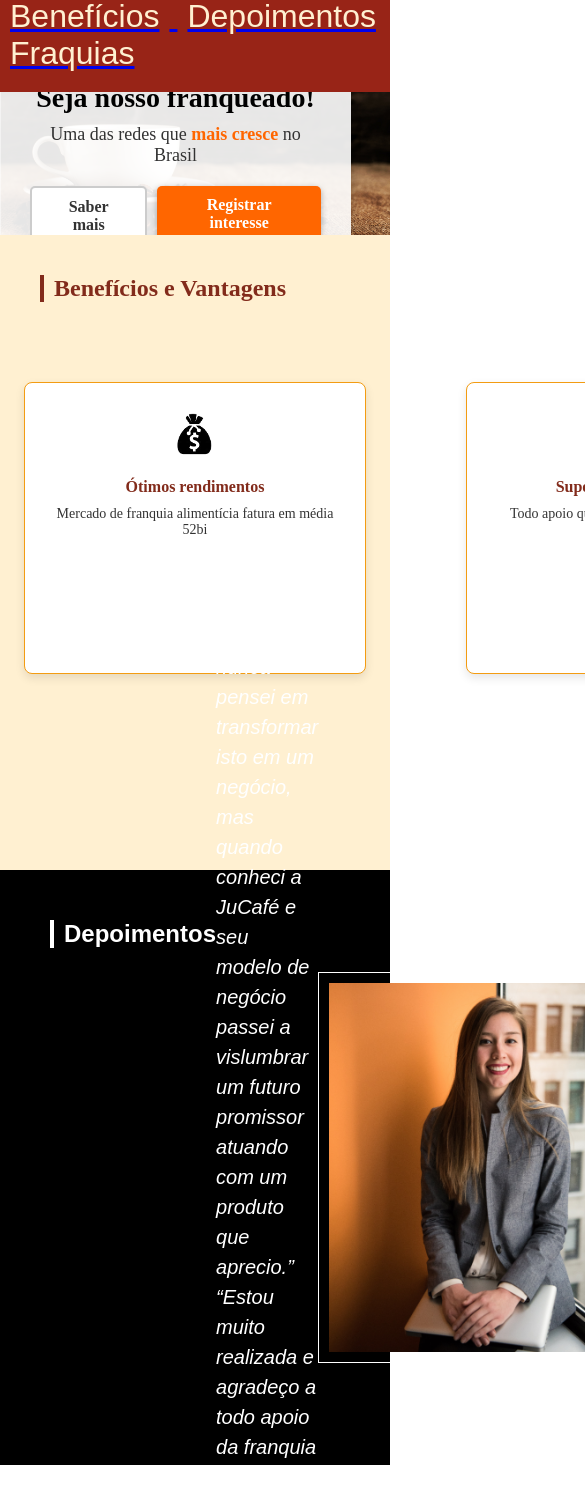
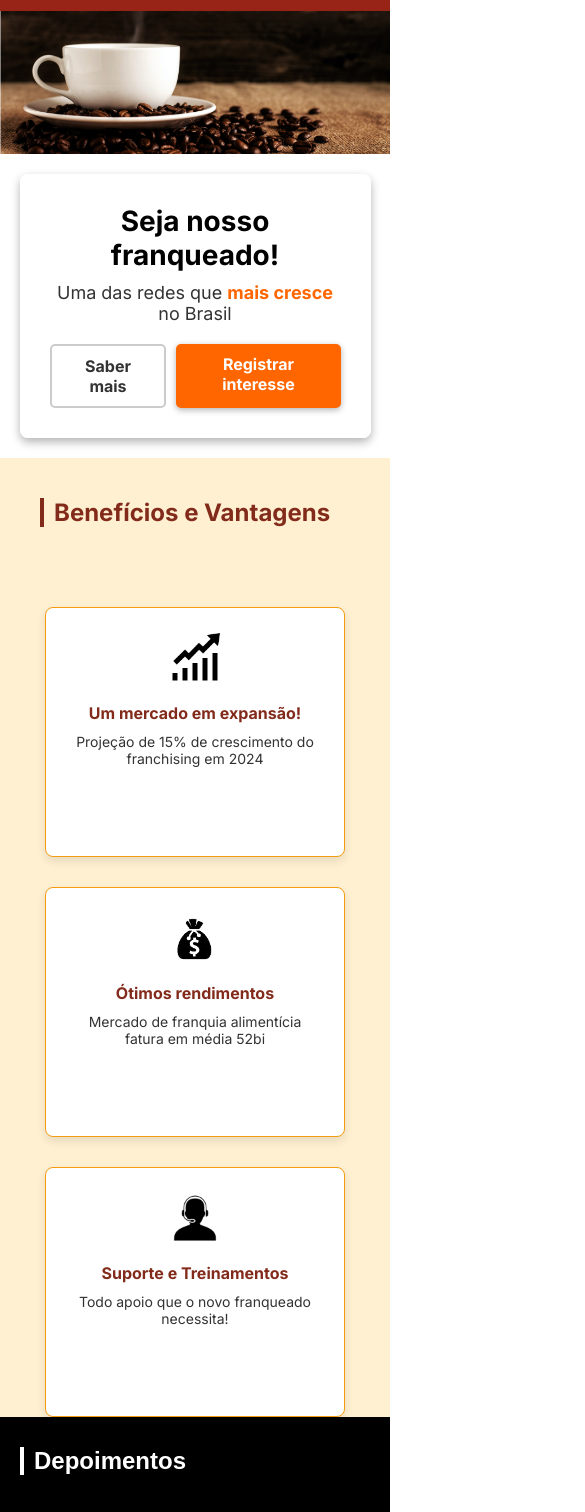
Before and after one commit to VGameleira/CafeteriaJu, a plain HTML site: page index.html in a window 390 px wide. Shown: the part 149-1661 px from the top of the page, 585 px wide, since content can reach past the window. Drawn offline with Linux system fonts and the light colour scheme; a web font is replaced by a local one.

Commit message:
melhorias de responsividade e experiência do usuário
Corrige bugs de layout, adiciona scroll suave e transições
em hover. Melhora adaptação mobile e flexibilidade do design.

```diff
--- a/index.html
+++ b/index.html
@@ -1,19 +1,14 @@
 <!DOCTYPE html>
 <html lang="pt-BR">
-
-
 <head>
     <meta charset="UTF-8">
     <meta name="viewport" content="width=device-width, initial-scale=1.0">
     <link rel="stylesheet" href="styles.css">
-    <script src="https://kit.fontawesome.com/ab63973773.js" crossorigin="anonymous" defer></script>
     <title>JuCafé</title>
 </head>
 
 <body>
     <header class="header">
-
-
         <div class="header__logo">
             <h1 class="header__title">Ju</h1>
             <span class="header__title--brown">Café</span>
@@ -28,7 +23,7 @@
                     <li class="nav__lista--itens">Depoimentos</li>
                 </a>
                 <a href="#ModeloNegocio">
-                    <li class="nav__lista--itens">Fraquias</li>
+                    <li class="nav__lista--itens">Franquias</li>
                 </a>
             </ul>
         </nav>
@@ -48,7 +43,6 @@
                 </div>
             </div>
         </section>
-
 
         <section id="Beneficios">
             <div class="beneficios-titulo">
@@ -76,9 +70,6 @@
             </div>
         </section>
 
-
-
-        </section>
         <section id="Depoimento">
             <div class="depoimento-titulo">
                 <h2>Depoimentos</h2>
@@ -86,12 +77,12 @@
 
             <div class="depoimento--fraqueado">
                 <article class="depoimento--franqueado-txt">
-                    <p>“Sempre gostei de café mas nunca pensei em transformar isto em um negócio, mas quando conheci a
+                    <p>"Sempre gostei de café mas nunca pensei em transformar isto em um negócio, mas quando conheci a
                         JuCafé e seu modelo de negócio passei a vislumbrar um futuro promissor atuando com um produto
-                        que aprecio.”</p>
+                        que aprecio."</p>
 
-                    <p>“Estou muito realizada e agradeço a todo apoio da franquia nesta relação construída com diálogo e
-                        confiança.”</p>
+                    <p>"Estou muito realizada e agradeço a todo apoio da franquia nesta relação construída com diálogo e
+                        confiança."</p>
                 </article>
                 <h3>Kamila Kaffman</h3>
                 <small>Franqueada - São Paulo SP</small>
@@ -160,5 +151,4 @@
     </footer>
 
 </body>
-
 </html>
--- a/styles.css
+++ b/styles.css
@@ -4,8 +4,8 @@
 * {
     margin: 0;
     padding: 0;
+    box-sizing: border-box;
 }
-
 
 :root {
     --cor-principal: #982417;
@@ -14,6 +14,15 @@
     --cor-quarta: #fff;
 }
 
+html {
+    scroll-behavior: smooth;
+}
+
+body {
+    font-family: 'Inter', sans-serif;
+}
+
+/* Header */
 header {
     width: 100%;
     height: auto;
@@ -25,8 +34,6 @@ header {
     gap: 12px;
 }
 
-
-
 .header__logo {
     display: flex;
 }
@@ -34,29 +41,22 @@ header {
 .header__title {
     color: var(--cor-secundaria);
     font-family: "Just me again down here", sans-serif;
-
     font-size: 100px;
 }
-
 
 .header__title--brown {
     color: rgba(241, 198, 112, 0.969);
     font-size: 100px;
     font-family: "Just me again down here", sans-serif;
-
 }
 
-/* Navegação  */
-
-
+/* Navegação */
 .nav__lista {
     list-style: none;
     padding: 0;
     margin: 0;
     font-size: 32px;
-
 }
-
 
 .nav__lista--itens {
     display: inline;
@@ -64,12 +64,18 @@ header {
     color: var(--cor-secundaria);
     font-family: "Lekton", sans-serif;
     font-size: 32px;
+    transition: transform 0.3s ease;
+}
 
+.nav__lista a {
+    text-decoration: none;
+}
 
+.nav__lista a:hover .nav__lista--itens {
+    transform: translateY(-2px);
 }
 
 /* Banner */
-
 .franqueado {
     position: relative;
     width: 100%;
@@ -127,7 +133,7 @@ header {
     padding: 10px 20px;
     border-radius: 5px;
     font-weight: bold;
-    transition: background-color 0.3s, color 0.3s;
+    transition: all 0.3s ease;
 }
 
 .btn.branco {
@@ -144,19 +150,19 @@ header {
 
 .btn.branco:hover {
     background-color: #f0f0f0;
+    transform: translateY(-2px);
 }
 
 .btn.laranja:hover {
     background-color: #e65c00;
+    transform: translateY(-2px);
 }
 
-
-
-/* Beneficios  */
+/* Benefícios */
 #Beneficios {
     background-color: var(--cor-secundaria);
-    width: 1,440px;
-    height: 595px;
+    width: 100%;
+    min-height: 595px;
     display: flex;
     flex-direction: column;
     align-items: center;
@@ -170,18 +176,21 @@ header {
     color: #822b1b;
     font-weight: bold;
 }
+
 .beneficios-titulo h2 {
     font-size: 24px;
     border-left: 4px solid #822b1b;
     padding-left: 10px;
 }
 
-
 .Beneficios-itens--container {
     display: flex;
+    flex-wrap: wrap;
+    justify-content: center;
     text-align: center;
     gap: 100px;
     margin-top: 80px;
+    padding: 0 20px;
 }
 
 .Beneficios-itens {
@@ -196,6 +205,12 @@ header {
     flex-direction: column;
     align-items: center;
     justify-content: start;
+    transition: transform 0.3s ease, box-shadow 0.3s ease;
+}
+
+.Beneficios-itens:hover {
+    transform: translateY(-5px);
+    box-shadow: 0 8px 20px rgba(0, 0, 0, 0.15);
 }
 
 .Beneficios-itens img {
@@ -216,26 +231,23 @@ header {
     padding: 0 10px;
 }
 
-
-
 /* Depoimento */
-
 #Depoimento {
     background-color: var(--cor-terciaria);
     color: white;
     font-family: sans-serif;
     width: 100%;
-    height: 595px;
+    min-height: 595px;
     padding: 50px;
-
     display: flex;
+    flex-wrap: wrap;
     justify-content: space-between;
     align-items: center;
-    box-sizing: border-box;
+    gap: 40px;
 }
 
 .depoimento-titulo {
-    align-self: flex-start;
+    width: 100%;
     font-size: 24px;
     color: #ffffff;
     font-weight: bold;
@@ -281,16 +293,13 @@ header {
     display: block;
 }
 
-
 /* Modelo de Negócio */
-
 #ModeloNegocio {
     background-color: white;
     color: black;
     font-family: sans-serif;
     width: 100%;
     padding: 50px;
-    box-sizing: border-box;
 }
 
 .modelo-titulo {
@@ -307,19 +316,23 @@ header {
 .modelo-conteudo {
     display: flex;
     gap: 40px;
-    justify-content: space-between;
+    justify-content: center;
     flex-wrap: wrap;
-    align-items: center;
 }
-
 
 .modelo-card {
     background-color: #fff;
     border: 1px solid #ccc;
-     width: 613px;
-    height: 556px;
+    width: 100%;
+    max-width: 500px;
     display: flex;
-    flex-direction: column
+    flex-direction: column;
+    transition: transform 0.3s ease, box-shadow 0.3s ease;
+}
+
+.modelo-card:hover {
+    transform: translateY(-5px);
+    box-shadow: 0 8px 20px rgba(0, 0, 0, 0.15);
 }
 
 .modelo-card img {
@@ -329,7 +342,7 @@ header {
 
 .modelo-titulo-card {
     background-color: #8B0000;
-    width: 98%;
+    width: 100%;
     text-align: center;
     padding: 10px;
 }
@@ -344,7 +357,6 @@ header {
     background-color: white;
     width: 100%;
     padding: 20px;
-    box-sizing: border-box;
 }
 
 .modelo-texto-card ul {
@@ -360,11 +372,10 @@ header {
 }
 
 /* Footer */
-
 #footer {
-    background-color: #8B0000; /* vermelho escuro */
-    color: #F5F5DC; /* bege claro */
-    font-family: 'Comic Sans MS', cursive, sans-serif; /* fonte descontraída igual a da imagem */
+    background-color: #8B0000;
+    color: #F5F5DC;
+    font-family: 'Comic Sans MS', cursive, sans-serif;
     padding: 20px;
     text-align: center;
 }
@@ -397,3 +408,40 @@ header {
     font-size: 14px;
     margin-top: 10px;
 }
+
+/* Responsividade */
+@media (max-width: 768px) {
+    .header__title,
+    .header__title--brown {
+        font-size: 60px;
+    }
+
+    .nav__lista--itens {
+        font-size: 20px;
+        margin: 0 5px;
+    }
+
+    .franqueado-card {
+        position: static;
+        transform: none;
+        margin: 20px auto;
+        max-width: 90%;
+    }
+
+    .Beneficios-itens--container {
+        gap: 30px;
+    }
+
+    #Depoimento {
+        padding: 30px 20px;
+        justify-content: center;
+    }
+
+    .franqueado-img {
+        margin: 0 auto;
+    }
+
+    .modelo-conteudo {
+        gap: 30px;
+    }
+}
```
Also changed, not shown: principal.html (deleted). Lines whose indentation alone changed are shown as unchanged.
